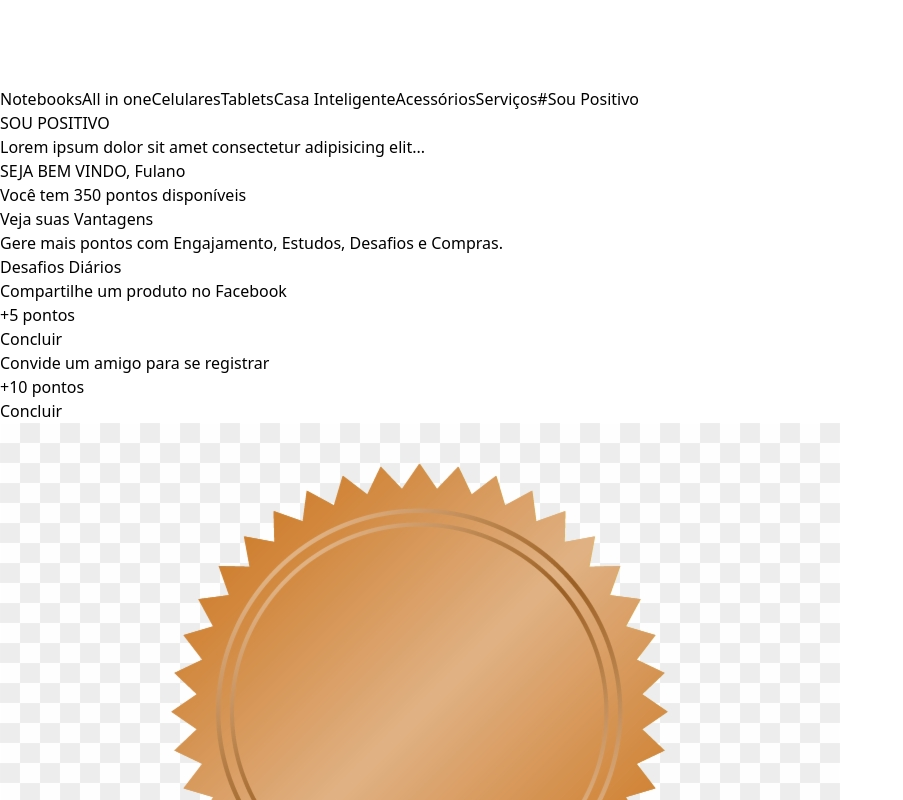
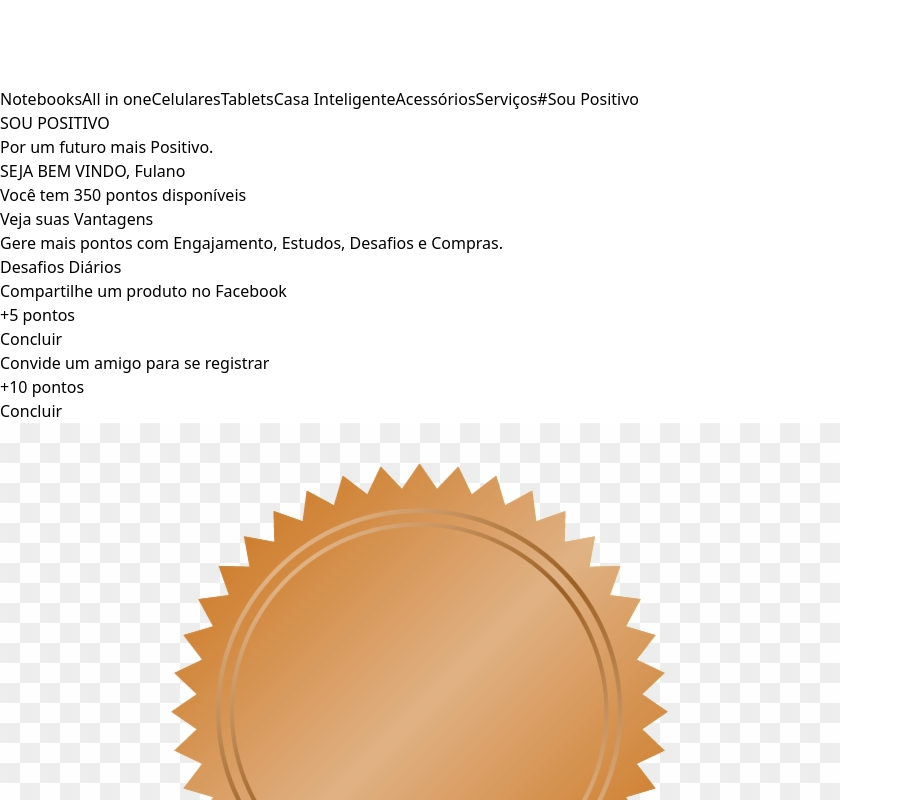
Before and after one commit to EmersonMarinho/Hackaton, a React (Vite) app in the folder meupositivoHackaton/: page /souPositivo in a window 1280 px wide. Shown: the part 5380-6180 px from the top of the page, without its empty margins (0-903 px from the left). Built offline with nearby package versions, Linux system fonts and the light colour scheme.

Commit message:
feat: added badge aside the points

```diff
--- a/meupositivoHackaton/src/components/DashBoardPage.tsx
+++ b/meupositivoHackaton/src/components/DashBoardPage.tsx
@@ -73,7 +73,7 @@ const DashboardPage = () => {
   return (
     <div className="container mx-auto p-8">
       <h1 className="text-4xl font-bold text-center mb-6">SOU POSITIVO</h1>
-      <p className='text-center mb-4'>Lorem ipsum dolor sit amet consectetur adipisicing elit...</p>
+      <p className='text-center mb-4'>Por um futuro mais Positivo.</p>
 
       {/* Left Column */}
       <div className="flex flex-wrap justify-between items-start">
@@ -124,7 +124,14 @@ const DashboardPage = () => {
         {/* Right Column */}
         <div className="w-full lg:w-1/2 p-4">
           {/* Points Card */}
-          <div className="border rounded mb-4 p-4">
+          <div className="border rounded mb-4 p-4 relative">
+            <div className='flex justify-end'>
+            <div className='absolute w-8 justify-end flex items-center'>
+              <span className='text-[14px] items-center align-middle'>BRONZE</span>
+              <img src={bronzeBadge} />
+            </div>
+            </div>
+
             <h2 className="font-bold mb-2">PONTUAÇÃO TOTAL {user.points} PONTOS</h2>
             <div className="w-full bg-gray-200 rounded-full h-2.5 dark:bg-gray-700">
               <div className="bg-green-600 h-2.5 rounded-full" style={{ width: `${progressBarWidth}%` }}></div>
```
